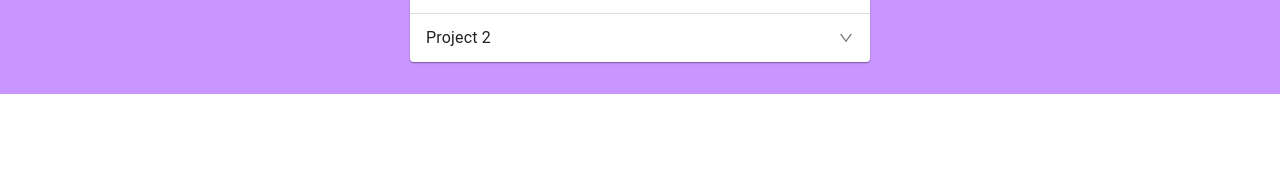
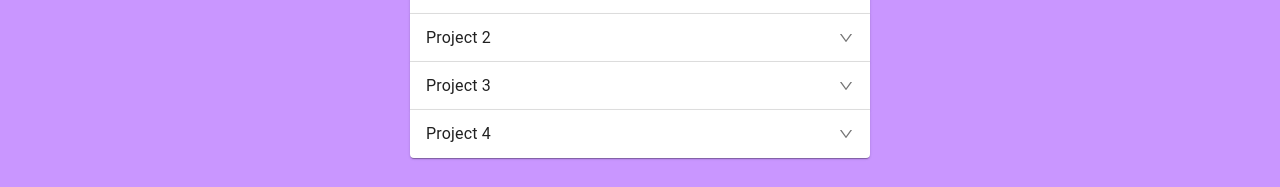
Before and after one commit to mnadea001/portfolioDona, a React (Vite) app: page /projets in a window 1280 px wide. Shown: the part 1442-1629 px from the top of the page. Before the commit the page ends 1536 px from the top, so only its background shows below. Built offline with nearby package versions, Linux system fonts and the light colour scheme.

Commit message:
WIP projects section

```diff
--- a/src/components/AccordionItem.tsx
+++ b/src/components/AccordionItem.tsx
@@ -1,7 +1,7 @@
 // AccordionItem.tsx
-import React, { useState } from 'react';
+import { useState } from 'react';
 import { Accordion, AccordionSummary, AccordionDetails, Typography } from '@mui/material';
-import IconDown from '../assets/IconDown.tsx';
+import IconDown from '../assets/IconDown';
 
 interface AccordionItemProps {
   title: string;
@@ -27,7 +27,7 @@ const AccordionItem: React.FC<AccordionItemProps> = ({ title, content, imageSrc
           src={imageSrc}
           alt={`Image for ${title}`}
           className="hovered-image"
-          style={{ maxWidth: '100%', height: 'auto', maxHeight: '100px', marginTop: '10px', marginLeft:'500px' }}
+          style={{ maxWidth: '100%', height: 'auto', maxHeight: '100px', marginTop: '10px', marginLeft:'auto' }}
         />
       )}
       </AccordionSummary>
--- a/src/components/ProjectsSection.tsx
+++ b/src/components/ProjectsSection.tsx
@@ -5,7 +5,8 @@ import './ProjectsSection.css';
 const projectsData = [
   { title: 'Project 1', content: 'Project 1 details...', imageSrc: 'https://images.unsplash.com/photo-1702234577513-151004f4cb44?q=80&w=1472&auto=format&fit=crop&ixlib=rb-4.0.3&ixid=M3wxMjA3fDB8MHxwaG90by1wYWdlfHx8fGVufDB8fHx8fA%3D%3D' },
   { title: 'Project 2', content: 'Project 2 details...' , imageSrc: '' },
-  // Add more projects as needed
+  { title: 'Project 3', content: 'Project 1 details...', imageSrc: 'https://images.unsplash.com/photo-1702234577513-151004f4cb44?q=80&w=1472&auto=format&fit=crop&ixlib=rb-4.0.3&ixid=M3wxMjA3fDB8MHxwaG90by1wYWdlfHx8fGVufDB8fHx8fA%3D%3D' },
+  { title: 'Project 4', content: 'Project 2 details...' , imageSrc: '' },
 ];
 
 const ProjectsSection: React.FC = () => {
```
